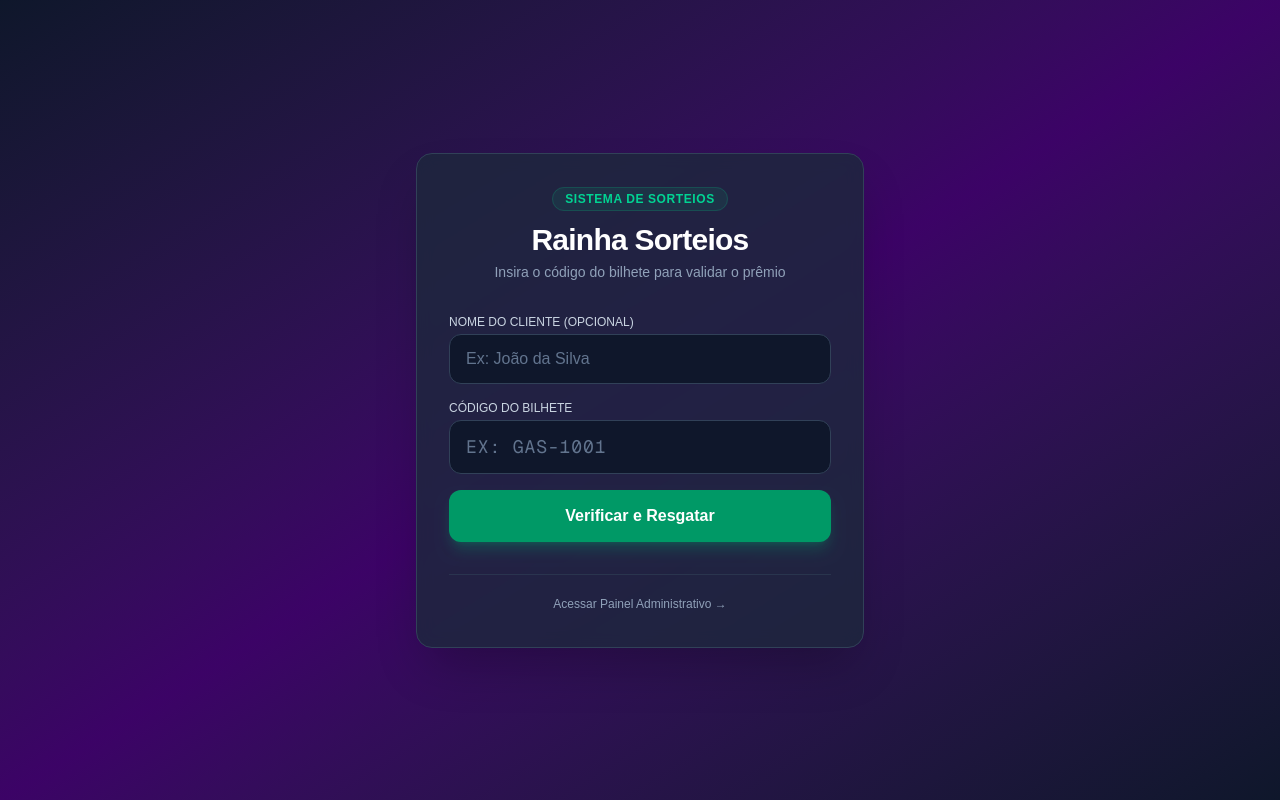
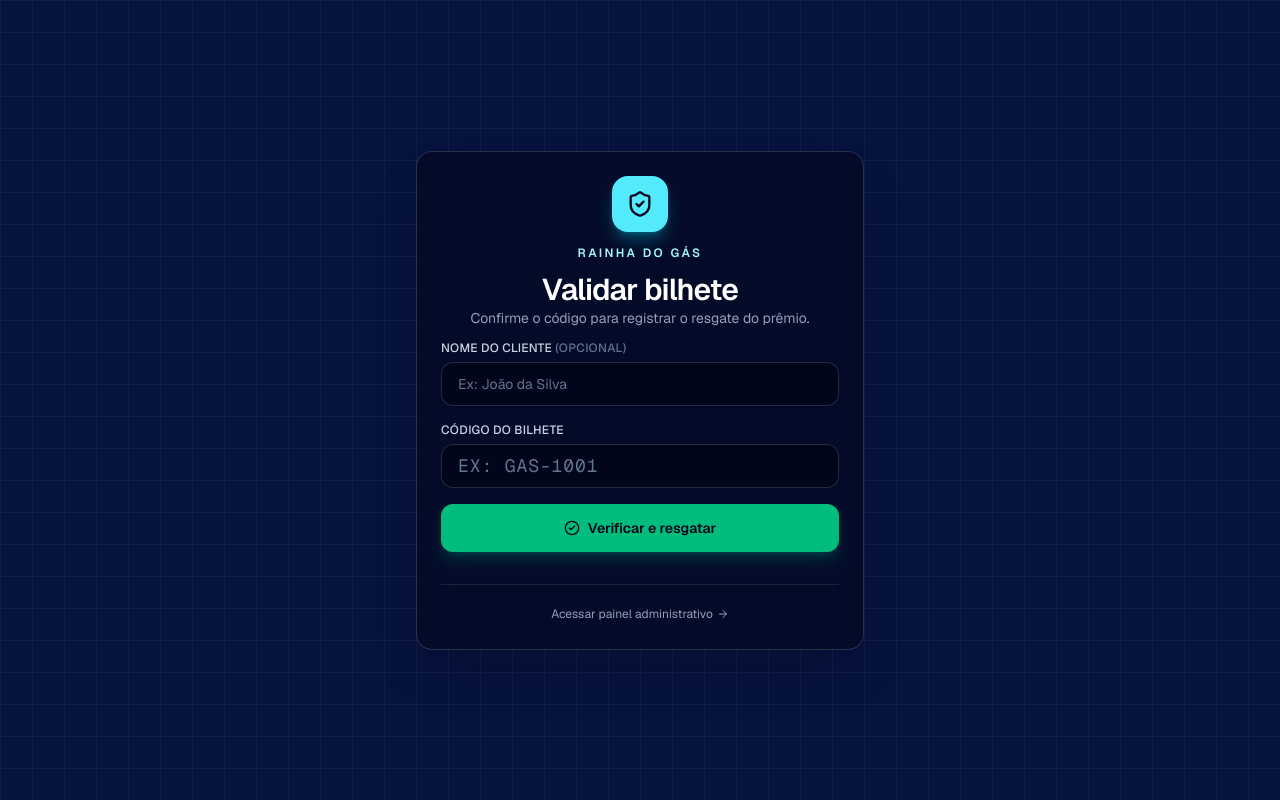
Before and after one commit to renanbmiranda/meu-botijao-sorteios, a Next.js app: page / in a window 1280 px wide. Built offline with nearby package versions, Linux system fonts and the light colour scheme.

Commit message:
fix: refatoração visual do app

```diff
--- a/app/admin/login/page.tsx
+++ b/app/admin/login/page.tsx
@@ -3,6 +3,10 @@
 import { FormEvent, useState } from 'react';
 import Link from 'next/link';
 import { useRouter } from 'next/navigation';
+import { ArrowLeft, LockKeyhole, LogIn } from 'lucide-react';
+import { Button } from '@/components/ui/button';
+import { Card, CardContent, CardDescription, CardHeader, CardTitle } from '@/components/ui/card';
+import { Input } from '@/components/ui/input';
 
 export default function AdminLoginPage() {
   const router = useRouter();
@@ -39,53 +43,60 @@
   }
 
   return (
-    <main className="min-h-screen bg-gradient-to-br from-slate-950 via-indigo-950 to-slate-950 text-white flex items-center justify-center p-4">
-      <section className="w-full max-w-md rounded-2xl border border-slate-700 bg-slate-900/90 p-8 shadow-2xl">
-        <div className="mb-8 text-center">
-          <span className="text-xs font-semibold uppercase tracking-widest text-emerald-400">Área restrita</span>
-          <h1 className="mt-3 text-3xl font-bold">Painel administrativo</h1>
-          <p className="mt-2 text-sm text-slate-400">Entre para gerenciar os bilhetes e lotes.</p>
-        </div>
+    <main className="brand-atmosphere brand-grid min-h-screen text-white flex items-center justify-center p-4">
+      <Card className="w-full max-w-md border-white/15 bg-slate-950/65">
+        <CardHeader className="text-center">
+          <div className="mx-auto mb-3 flex h-14 w-14 items-center justify-center rounded-2xl bg-cyan-300 text-slate-950 shadow-lg shadow-cyan-400/30">
+            <LockKeyhole className="h-7 w-7" />
+          </div>
+          <span className="text-xs font-semibold uppercase tracking-[0.2em] text-cyan-200">Área restrita</span>
+          <CardTitle className="mt-2 text-3xl">Painel administrativo</CardTitle>
+          <CardDescription className="mt-2">Entre para gerenciar os bilhetes e lotes.</CardDescription>
+        </CardHeader>
+        <CardContent>
 
         <form onSubmit={handleSubmit} className="space-y-4">
           <label className="block text-sm text-slate-300">
             Usuário
-            <input
+            <Input
               type="text"
               value={username}
               onChange={(event) => setUsername(event.target.value)}
               autoComplete="username"
               required
-              className="mt-1 w-full rounded-xl border border-slate-700 bg-slate-950 px-4 py-3 text-white outline-none focus:border-emerald-500 focus:ring-2 focus:ring-emerald-500/30"
+              className="mt-1"
             />
           </label>
           <label className="block text-sm text-slate-300">
             Senha
-            <input
+            <Input
               type="password"
               value={password}
               onChange={(event) => setPassword(event.target.value)}
               autoComplete="current-password"
               required
-              className="mt-1 w-full rounded-xl border border-slate-700 bg-slate-950 px-4 py-3 text-white outline-none focus:border-emerald-500 focus:ring-2 focus:ring-emerald-500/30"
+              className="mt-1"
             />
           </label>
 
           {error && <p className="rounded-xl border border-rose-500/40 bg-rose-950/50 p-3 text-center text-sm text-rose-300">{error}</p>}
 
-          <button
+          <Button
             type="submit"
             disabled={loading}
-            className="w-full rounded-xl bg-emerald-600 py-3 font-semibold transition hover:bg-emerald-500 disabled:opacity-50"
+            variant="success"
+            size="lg"
+            className="w-full"
           >
-            {loading ? 'Entrando...' : 'Entrar no painel'}
-          </button>
+            {loading ? 'Entrando...' : <><LogIn className="h-4 w-4" /> Entrar no painel</>}
+          </Button>
         </form>
 
-        <Link href="/" className="mt-6 block text-center text-sm text-slate-400 hover:text-emerald-400">
-          Voltar ao balcão
+        <Link href="/" className="mt-6 flex items-center justify-center gap-1 text-sm text-slate-400 hover:text-cyan-200">
+          <ArrowLeft className="h-4 w-4" /> Voltar ao balcão
         </Link>
-      </section>
+        </CardContent>
+      </Card>
     </main>
   );
 }
--- a/app/globals.css
+++ b/app/globals.css
@@ -1,8 +1,11 @@
 @import "tailwindcss";
 
 :root {
-  --background: #ffffff;
-  --foreground: #171717;
+  --background: #06133f;
+  --foreground: #f8fbff;
+  --brand-blue: #1428e8;
+  --brand-cyan: #24d9ea;
+  --brand-green: #19ed58;
 }
 
 @theme inline {
@@ -12,17 +15,24 @@
   --font-mono: var(--font-geist-mono);
 }
 
-@media (prefers-color-scheme: dark) {
-  :root {
-    --background: #0a0a0a;
-    --foreground: #ededed;
-  }
-}
-
 body {
   background: var(--background);
   color: var(--foreground);
-  font-family: Arial, Helvetica, sans-serif;
+  font-family: var(--font-geist-sans), sans-serif;
+}
+
+::selection { background: var(--brand-cyan); color: #06133f; }
+
+.brand-atmosphere {
+  background:
+    radial-gradient(circle at 12% 15%, rgba(36, 217, 234, .22), transparent 30%),
+    radial-gradient(circle at 86% 78%, rgba(25, 237, 88, .18), transparent 28%),
+    linear-gradient(135deg, #06133f 0%, #1019a8 48%, #1428e8 100%);
+}
+
+.brand-grid {
+  background-image: linear-gradient(rgba(255,255,255,.045) 1px, transparent 1px), linear-gradient(90deg, rgba(255,255,255,.045) 1px, transparent 1px);
+  background-size: 32px 32px;
 }
 
 @page {
--- a/app/layout.tsx
+++ b/app/layout.tsx
@@ -13,14 +13,14 @@
 });
 
 export const metadata: Metadata = {
-  title: "Create Next App",
-  description: "Generated by create next app",
+  title: "Rainha Sorteios",
+  description: "Validação e gerenciamento de bilhetes da Rainha do Gás.",
 };
 
 export default function RootLayout({ children }: LayoutProps<"/">) {
   return (
     <html
-      lang="en"
+      lang="pt-BR"
       className={`${geistSans.variable} ${geistMono.variable} h-full antialiased`}
     >
       <body className="min-h-full flex flex-col">{children}</body>
--- a/app/page.tsx
+++ b/app/page.tsx
@@ -2,6 +2,10 @@
 
 import { useState } from 'react';
 import { ReciboTermico } from '@/components/ReciboTermico';
+import { Button } from '@/components/ui/button';
+import { Card, CardContent, CardDescription, CardHeader, CardTitle } from '@/components/ui/card';
+import { Input } from '@/components/ui/input';
+import { ArrowRight, CheckCircle2, Printer, ShieldCheck } from 'lucide-react';
 
 interface ResultadoValidacao {
   codigo: string;
@@ -55,7 +59,7 @@
   };
 
   return (
-    <main className="min-h-screen bg-gradient-to-br from-slate-900 via-purple-950 to-slate-900 text-white flex flex-col items-center justify-center p-4">
+    <main className="brand-atmosphere brand-grid min-h-screen text-white flex flex-col items-center justify-center p-4">
       {/* Componente oculto que sai apenas na impressora térmica */}
       {resultado?.data && (
         <ReciboTermico
@@ -63,47 +67,48 @@
         />
       )}
 
-      <div className="w-full max-w-md bg-slate-800/80 backdrop-blur border border-slate-700 rounded-2xl shadow-2xl p-8 print:hidden">
-
-        <div className="text-center mb-8">
-          <span className="bg-emerald-500/10 text-emerald-400 text-xs font-semibold px-3 py-1 rounded-full uppercase tracking-wider border border-emerald-500/20">
-            Sistema de Sorteios
-          </span>
-          <h1 className="text-3xl font-extrabold mt-3 tracking-tight">Rainha Sorteios</h1>
-          <p className="text-slate-400 text-sm mt-1">Insira o código do bilhete para validar o prêmio</p>
-        </div>
-
+      <Card className="w-full max-w-md border-white/15 bg-slate-950/55 print:hidden">
+        <CardHeader className="pb-3 text-center">
+          <div className="mx-auto mb-2 flex h-14 w-14 items-center justify-center rounded-2xl bg-cyan-300 text-slate-950 shadow-lg shadow-cyan-400/30">
+            <ShieldCheck className="h-7 w-7" />
+          </div>
+          <span className="text-xs font-semibold uppercase tracking-[0.2em] text-cyan-200">Rainha do Gás</span>
+          <CardTitle className="mt-2 text-3xl">Validar bilhete</CardTitle>
+          <CardDescription>Confirme o código para registrar o resgate do prêmio.</CardDescription>
+        </CardHeader>
+        <CardContent>
         <form onSubmit={handleValidar} className="space-y-4">
           <div>
-            <label className="block text-xs font-medium text-slate-300 uppercase mb-1">Nome do Cliente (Opcional)</label>
-            <input
+            <label className="mb-1.5 block text-xs font-medium uppercase tracking-wide text-slate-300">Nome do cliente <span className="text-slate-500">(opcional)</span></label>
+            <Input
               type="text"
               value={cliente}
               onChange={(e) => setCliente(e.target.value)}
               placeholder="Ex: João da Silva"
-              className="w-full bg-slate-900 border border-slate-700 rounded-xl px-4 py-3 text-white placeholder-slate-500 focus:outline-none focus:ring-2 focus:ring-emerald-500 transition"
             />
           </div>
 
           <div>
-            <label className="block text-xs font-medium text-slate-300 uppercase mb-1">Código do Bilhete</label>
-            <input
+            <label className="mb-1.5 block text-xs font-medium uppercase tracking-wide text-slate-300">Código do bilhete</label>
+            <Input
               type="text"
               value={codigo}
               onChange={(e) => setCodigo(e.target.value)}
               placeholder="Ex: GAS-1001"
               required
-              className="w-full bg-slate-900 border border-slate-700 rounded-xl px-4 py-3 text-lg font-mono tracking-wider uppercase text-white placeholder-slate-500 focus:outline-none focus:ring-2 focus:ring-emerald-500 transition"
+              className="text-lg font-mono tracking-wider uppercase"
             />
           </div>
 
-          <button
+          <Button
             type="submit"
             disabled={loading}
-            className="w-full bg-emerald-600 hover:bg-emerald-500 text-white font-semibold py-3.5 rounded-xl shadow-lg shadow-emerald-600/30 transition duration-200 disabled:opacity-50"
+            variant="success"
+            size="lg"
+            className="w-full"
           >
-            {loading ? 'Validando...' : 'Verificar e Resgatar'}
-          </button>
+            {loading ? 'Validando...' : <><CheckCircle2 className="h-4 w-4" /> Verificar e resgatar</>}
+          </Button>
         </form>
 
         {resultado && (
@@ -115,23 +120,25 @@
             <p className="font-medium text-center">{resultado.message || resultado.error}</p>
 
             {resultado.success && (
-              <button
+                <Button
                 onClick={handleImprimir}
-                className="mt-3 w-full bg-slate-700 hover:bg-slate-600 text-white text-xs font-semibold py-2 rounded-lg transition border border-slate-600 flex items-center justify-center gap-2"
+                  variant="secondary"
+                  size="sm"
+                  className="mt-3 w-full"
               >
-                🖨️ Imprimir Comprovante Térmico
-              </button>
+                  <Printer className="h-4 w-4" /> Imprimir comprovante térmico
+                </Button>
             )}
           </div>
         )}
 
-        <div className="mt-8 text-center border-t border-slate-700/60 pt-4">
-          <a href="/admin" className="text-xs text-slate-400 hover:text-emerald-400 transition">
-            Acessar Painel Administrativo →
+        <div className="mt-8 border-t border-white/10 pt-4 text-center">
+          <a href="/admin" className="inline-flex items-center gap-1 text-xs text-slate-400 transition hover:text-cyan-200">
+            Acessar painel administrativo <ArrowRight className="h-3 w-3" />
           </a>
         </div>
-
-      </div>
+        </CardContent>
+      </Card>
     </main>
   );
 }
--- /dev/null
+++ b/components/ui/button.tsx
@@ -0,0 +1,43 @@
+import * as React from 'react';
+import { Slot } from '@radix-ui/react-slot';
+import { cva, type VariantProps } from 'class-variance-authority';
+import { cn } from '@/lib/utils';
+
+const buttonVariants = cva(
+  'inline-flex items-center justify-center gap-2 whitespace-nowrap rounded-xl text-sm font-semibold transition-colors outline-none focus-visible:ring-2 focus-visible:ring-cyan-300 disabled:pointer-events-none disabled:opacity-50',
+  {
+    variants: {
+      variant: {
+        default: 'bg-cyan-400 text-slate-950 shadow-lg shadow-cyan-500/20 hover:bg-cyan-300',
+        secondary: 'border border-white/10 bg-white/10 text-white hover:bg-white/15',
+        outline: 'border border-white/15 bg-transparent text-slate-200 hover:border-cyan-300/60 hover:text-cyan-200',
+        success: 'bg-emerald-500 text-slate-950 shadow-lg shadow-emerald-500/20 hover:bg-emerald-400',
+        danger: 'border border-rose-400/30 bg-rose-500/10 text-rose-200 hover:bg-rose-500/20',
+        ghost: 'text-slate-300 hover:bg-white/10 hover:text-white',
+      },
+      size: {
+        default: 'h-11 px-5',
+        sm: 'h-9 rounded-lg px-3 text-xs',
+        lg: 'h-12 px-6',
+        icon: 'h-10 w-10',
+      },
+    },
+    defaultVariants: { variant: 'default', size: 'default' },
+  },
+);
+
+export interface ButtonProps
+  extends React.ButtonHTMLAttributes<HTMLButtonElement>,
+    VariantProps<typeof buttonVariants> {
+  asChild?: boolean;
+}
+
+const Button = React.forwardRef<HTMLButtonElement, ButtonProps>(
+  ({ className, variant, size, asChild = false, ...props }, ref) => {
+    const Comp = asChild ? Slot : 'button';
+    return <Comp className={cn(buttonVariants({ variant, size, className }))} ref={ref} {...props} />;
+  },
+);
+Button.displayName = 'Button';
+
+export { Button, buttonVariants };
--- /dev/null
+++ b/components/ui/card.tsx
@@ -0,0 +1,22 @@
+import * as React from 'react';
+import { cn } from '@/lib/utils';
+
+const Card = React.forwardRef<HTMLDivElement, React.HTMLAttributes<HTMLDivElement>>(({ className, ...props }, ref) => (
+  <div ref={ref} className={cn('rounded-2xl border border-white/10 bg-slate-900/75 shadow-2xl shadow-slate-950/30 backdrop-blur-xl', className)} {...props} />
+));
+Card.displayName = 'Card';
+
+const CardHeader = ({ className, ...props }: React.HTMLAttributes<HTMLDivElement>) => (
+  <div className={cn('p-6', className)} {...props} />
+);
+const CardContent = ({ className, ...props }: React.HTMLAttributes<HTMLDivElement>) => (
+  <div className={cn('p-6 pt-0', className)} {...props} />
+);
+const CardTitle = ({ className, ...props }: React.HTMLAttributes<HTMLHeadingElement>) => (
+  <h2 className={cn('text-lg font-semibold tracking-tight text-white', className)} {...props} />
+);
+const CardDescription = ({ className, ...props }: React.HTMLAttributes<HTMLParagraphElement>) => (
+  <p className={cn('text-sm text-slate-400', className)} {...props} />
+);
+
+export { Card, CardHeader, CardContent, CardTitle, CardDescription };
--- /dev/null
+++ b/components/ui/input.tsx
@@ -0,0 +1,18 @@
+import * as React from 'react';
+import { cn } from '@/lib/utils';
+
+const Input = React.forwardRef<HTMLInputElement, React.ComponentProps<'input'>>(
+  ({ className, ...props }, ref) => (
+    <input
+      className={cn(
+        'flex h-11 w-full rounded-xl border border-white/15 bg-slate-950/70 px-4 text-sm text-white shadow-inner outline-none placeholder:text-slate-500 focus:border-cyan-300 focus:ring-2 focus:ring-cyan-300/20 disabled:cursor-not-allowed disabled:opacity-50',
+        className,
+      )}
+      ref={ref}
+      {...props}
+    />
+  ),
+);
+Input.displayName = 'Input';
+
+export { Input };
--- /dev/null
+++ b/lib/utils.ts
@@ -0,0 +1,6 @@
+import { type ClassValue, clsx } from 'clsx';
+import { twMerge } from 'tailwind-merge';
+
+export function cn(...inputs: ClassValue[]) {
+  return twMerge(clsx(inputs));
+}
```
Also changed, not shown: app/admin/page.tsx (+46 -45 lines), package.json (+6 -1 lines), 1 other file (tests, documents, lock files or other folders).
